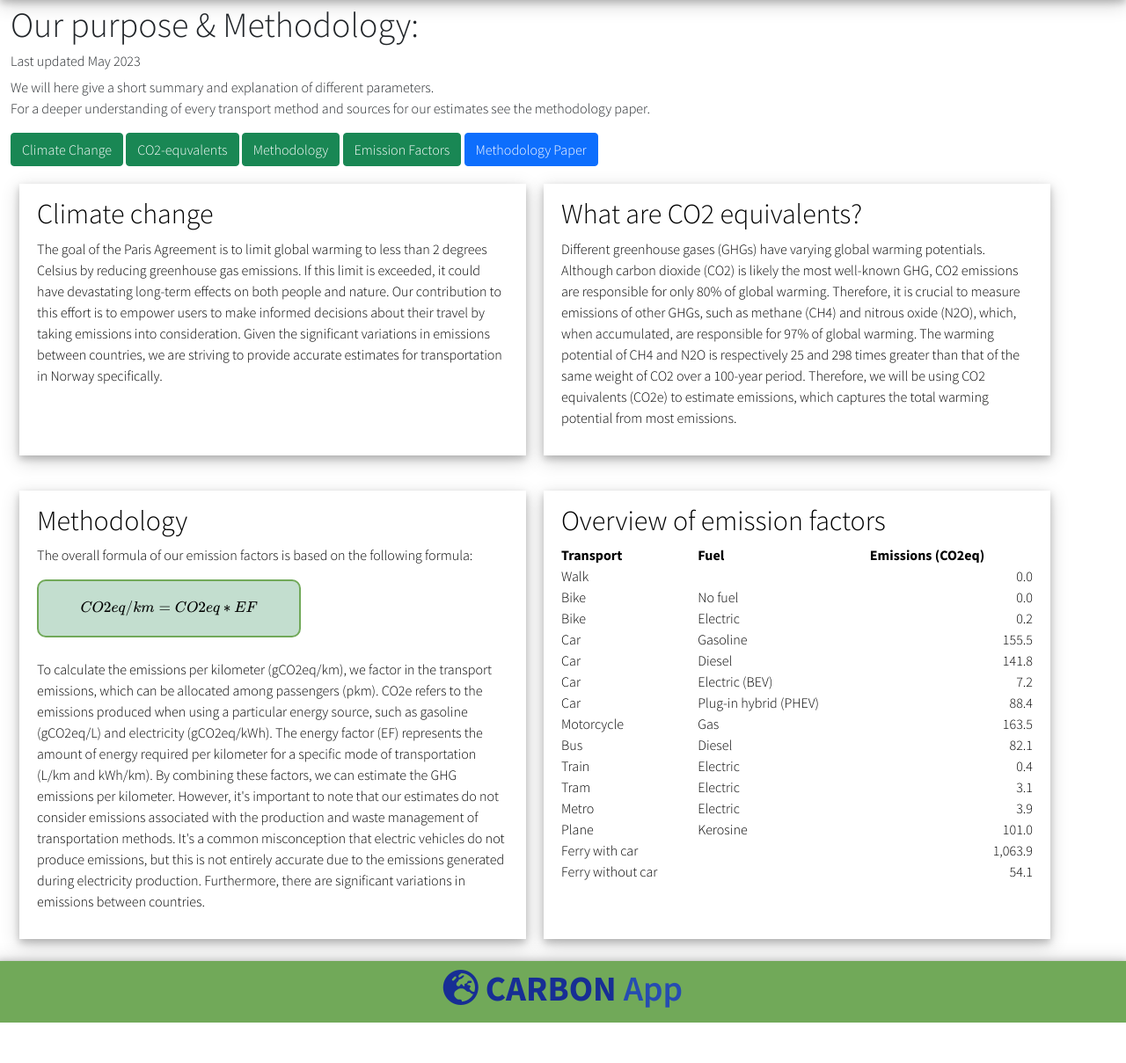
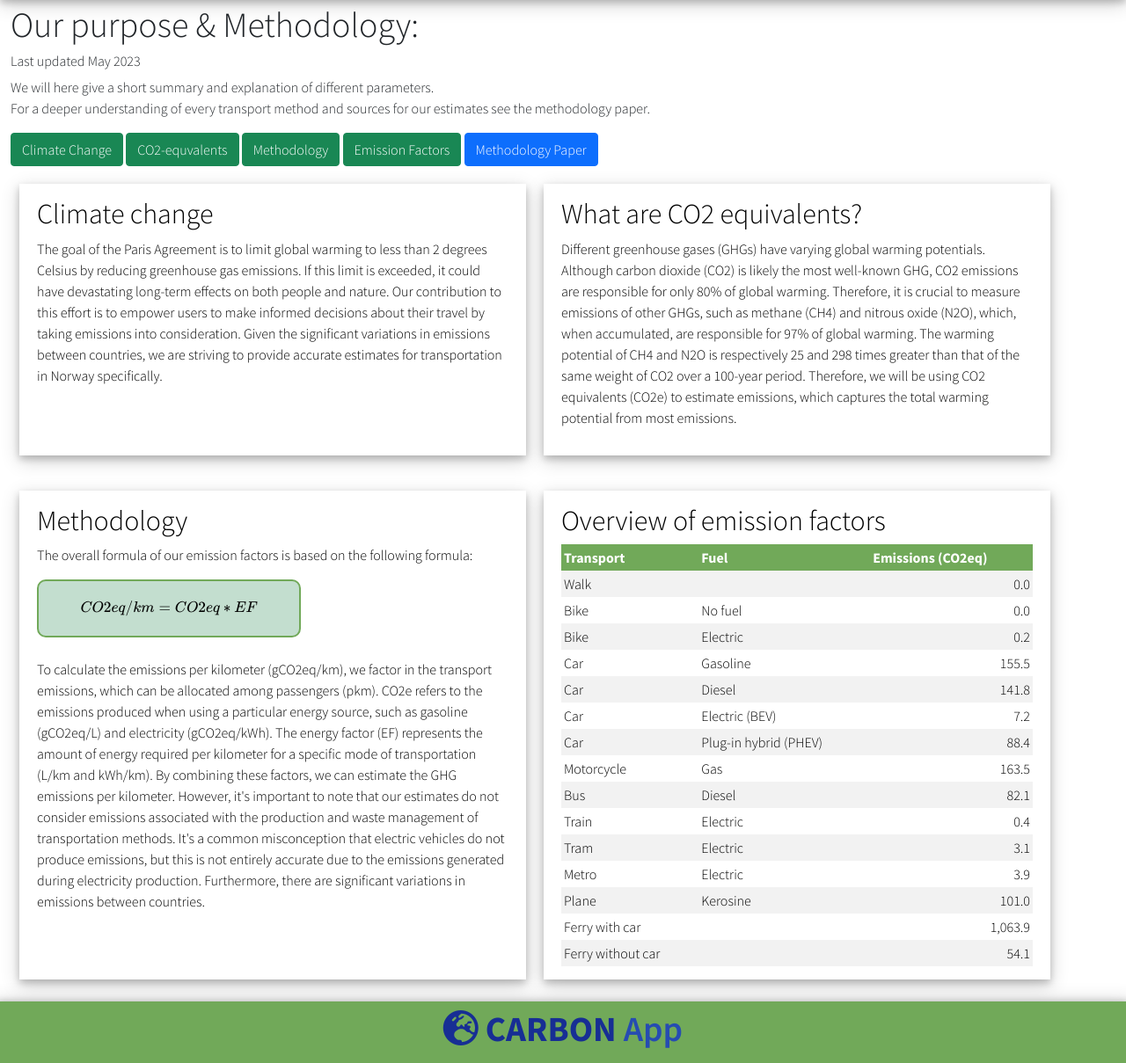
Before and after one commit to s222207/FOR19_NHH_GRP2, a Flask app: template carbon_app/templates/methodology.html in a window 1280 px wide. Shown: the part 105-1314 px from the top of the page at 88% size. Before the commit the page ends 1268 px from the top, so only its background shows below. Run offline with Flask 2, Linux system fonts and the light colour scheme; the template is opened without the code that fills it, so the values that code supplies are empty; some libraries are stand-ins or nearby versions.

Commit message:
Update methodology.css

```diff
--- a/carbon_app/static/methodology.css
+++ b/carbon_app/static/methodology.css
@@ -32,3 +32,14 @@
         max-width:90dvw;
     }
 }
+
+.table_bot:nth-child(even) {
+    background-color: #f2f2f2;
+}
+.table_top{
+    background-color: #71a959;
+    color: white;
+}
+th, td{
+    padding:3px;
+}
```
